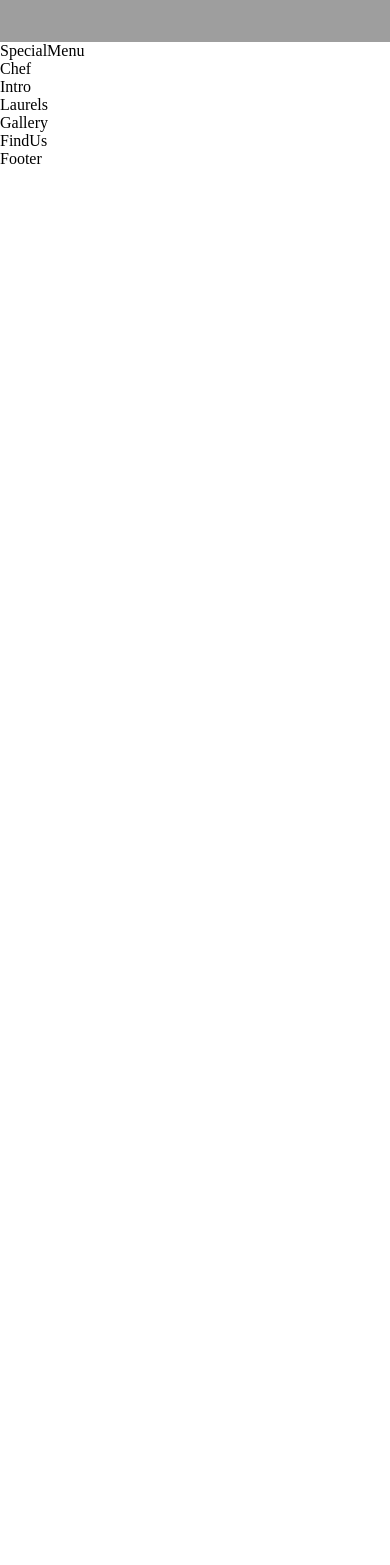
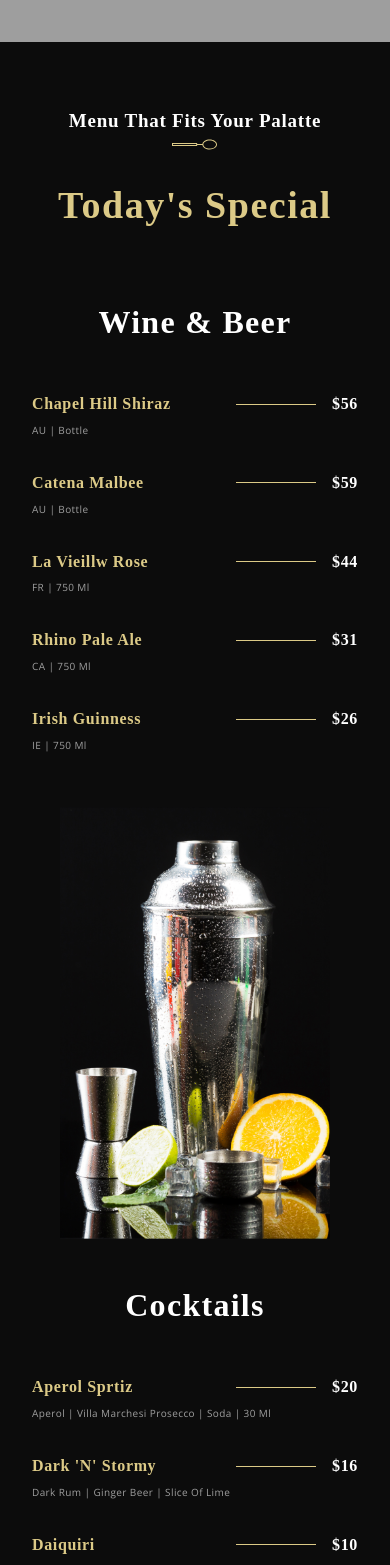
Before and after one commit to GabrielFormigoni/Restaurant_Site, a React (Vite) app: page / in a window 390 px wide. Shown: the part 2540-4105 px from the top of the page. Before the commit the page ends 2708 px from the top, so only its background shows below. Built offline with nearby package versions, Linux system fonts and the light colour scheme; grey boxes are pictures that could not be loaded; a web font is replaced by a local one.

Commit message:
Feat: Menu section

```diff
--- a/src/components/Menuitem/MenuItem.css
+++ b/src/components/Menuitem/MenuItem.css
@@ -0,0 +1,53 @@
+.app__menuItem {
+    display: flex;
+    flex-direction: column;
+    justify-content: center;
+}
+
+.app__menuItem-title {
+    display: flex;
+    justify-content: space-between;
+    margin-bottom: 0.2rem;
+}
+
+.app__menuItem-title h1 {
+    color: var(--color-golden);
+}
+
+.app__menuItem-title_price {
+    display: flex;
+    justify-content: center;
+    align-items: center;
+}
+
+.app__menuItem-title_price div {
+    width: 90px;
+    height: 1px;
+    background: var(--color-golden);
+    margin-right: 1rem;
+}
+
+.app__menuItem-description p {
+    opacity: 0.6;
+}
+
+@media screen and (max-width: 550px) {
+    .app__menuItem-title {
+        margin-bottom: -0.2rem;
+    }
+
+    .app__menuItem-title h1 {
+        font-size: 16px;
+    }
+
+    .app__menuItem-title_price div {
+        width: 80px;
+    }
+    .app__menuItem-title_price p {
+        font-size: 16px;
+    }
+
+    .app__menuItem-description p {
+        font-size: 10px;
+    }
+}
--- a/src/components/Menuitem/MenuItem.jsx
+++ b/src/components/Menuitem/MenuItem.jsx
@@ -2,9 +2,18 @@ import React from 'react';
 
 import './MenuItem.css';
 
-const MenuItem = () => (
-  <div>
-    MenuItem
+const MenuItem = ({ title, description, price}) => (
+  <div className='app__menuItem'>
+    <div className='app__menuItem-title'>
+      <h1 className='p__cormorant'>{title}</h1>
+      <div className='app__menuItem-title_price'>
+        <div />
+        <p className='p__cormorant'>{price}</p>
+      </div>
+    </div>
+    <div className='app__menuItem-description'>
+      <p className='p__opensans'>{description}</p>
+    </div>
   </div>
 );
 
--- a/src/container/Menu/SpecialMenu.css
+++ b/src/container/Menu/SpecialMenu.css
@@ -0,0 +1,93 @@
+.app__menu {
+    background: var(--color-black);
+    flex-direction: column;
+}
+
+.app__menu-header {
+    display: flex;
+    flex-direction: column;
+    align-items: center;
+    justify-content: center;
+    text-align: center;
+    margin-bottom: 4rem;
+}
+
+.app__menu-content {
+    display: flex;
+    width: 100%;
+    margin-bottom: 3rem;
+}
+
+.app__menu-content_left {
+    flex: 1;
+    display: flex;
+    flex-direction: column;
+    gap: 2rem;
+}
+
+.app__menu-content_right {
+    flex: 1;
+    display: flex;
+    flex-direction: column;
+    gap: 2rem;
+}
+
+.app__menu-content_right-h1,
+.app__menu-content_left-h1 {
+    color: var(--color-white);
+    font-family: var(--font-base);
+    letter-spacing: 0.04em;
+    font-size: 45px;
+    text-align: center;
+    margin-bottom: 1.5rem;
+
+}
+
+.app__menu-content_img {
+    margin: 0 2rem;
+}
+
+.app__menu-content_img img {
+    width: 410px;
+}
+
+@media screen and (max-width: 950px) {
+    .app__menu-content {
+        flex-direction: column;
+    }
+
+    .app__menu-content_img {
+        display: flex;
+        justify-content: center;
+        align-items: center;
+        margin: 6rem 0;
+    }
+
+    .app__menu-content {
+        margin-bottom: 6rem;
+    }
+}
+
+@media screen and (max-width: 550px) {
+    .app__menu-header h1 {
+        font-size: 38px;
+    }
+
+    .app__menu-content_right,
+    .app__menu-content_left {
+        gap: 1.5rem;
+    }
+
+    .app__menu-content_left-h1,
+    .app__menu-content_right-h1 {
+        font-size: 32px;
+    }
+
+    .app__menu-content_img {
+        margin: 3rem 0;
+    }
+
+    .app__menu-content_img img {
+        width: 270px;
+    }
+}
--- a/src/container/Menu/SpecialMenu.jsx
+++ b/src/container/Menu/SpecialMenu.jsx
@@ -1,10 +1,33 @@
 import React from 'react';
+import { MenuItem, SubHeading } from '../../components';
 
+import { images, data } from "../../constants"
 import './SpecialMenu.css';
 
 const SpecialMenu = () => (
-  <div>
-    SpecialMenu
+  <div className='app__menu flex__center section__padding' id='menu'>
+    <div className='app__menu-header'>
+      <SubHeading title="Menu That Fits Your Palatte"/>
+      <h1 className='headtext__cormorant'>Today's Special</h1>
+    </div>
+    <div className='app__menu-content'>
+      <div className='app__menu-content_left'>
+        <h1 className='app__menu-content_left-h1'>Wine & Beer</h1>
+        {data.wines.map((wine, idx) => (
+          <MenuItem title={wine.title} description={wine.tags} price={wine.price} key={idx}/>
+        ))}
+      </div>
+      <div className='app__menu-content_img'>
+        <img src={images.menu} alt="" />
+      </div>
+      <div className='app__menu-content_right'>
+        <h1 className='app__menu-content_right-h1'>Cocktails</h1>
+        {data.cocktails.map((cocktail, idx) => (
+          <MenuItem title={cocktail.title} description={cocktail.tags} price={cocktail.price} key={idx}/>
+        ))}
+      </div>
+    </div>
+    <button className='custom__button'>View More</button>
   </div>
 );
 
```
